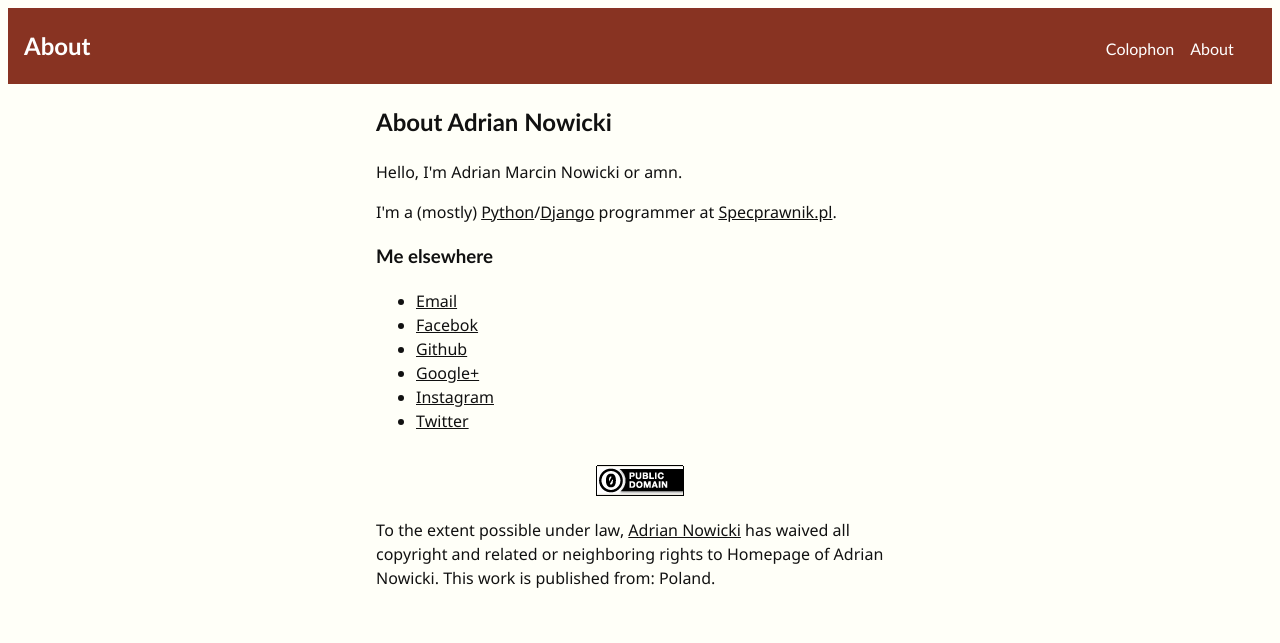
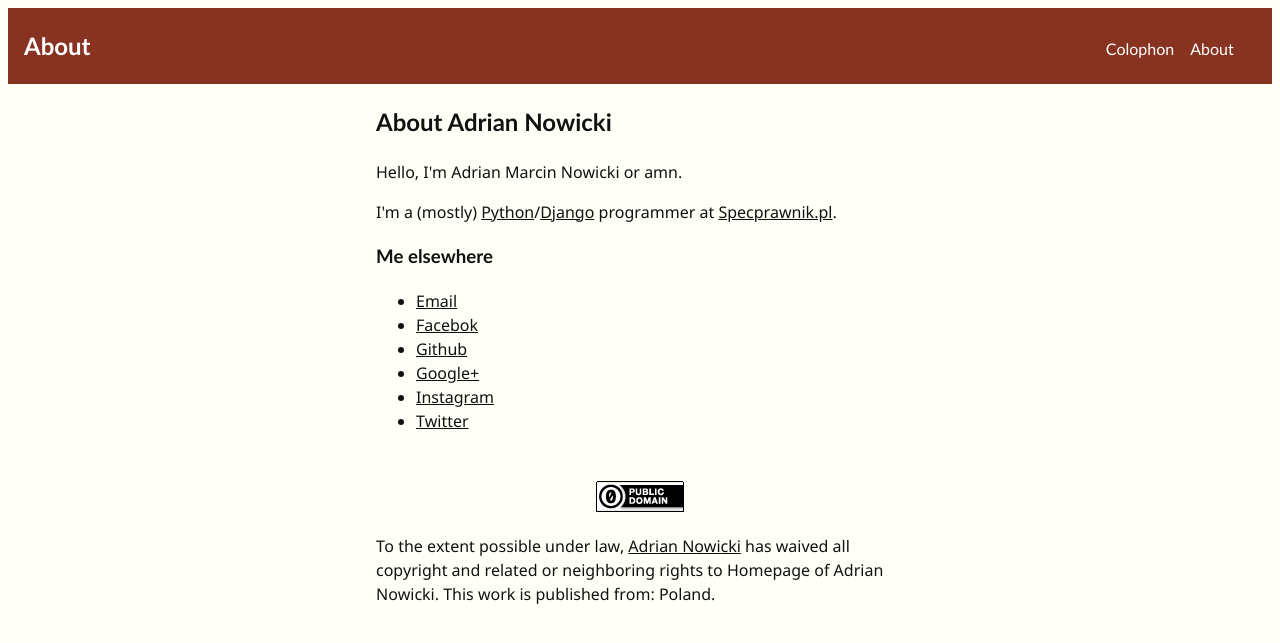
Before and after one commit to adinowicki/adinowicki.github.io, a Jekyll site: the page built from index.html, in a window 1280 px wide. Shown: the top 643 px of the page. Built offline with Jekyll 4.4.1, drawn with Linux system fonts in a browser that asks for light colours; some web fonts are replaced.

Commit message:
Little fixes in CSS

```diff
--- a/css/maja.css
+++ b/css/maja.css
@@ -2,44 +2,44 @@
 	font-family: Lato;
 	font-weight: bold;
 	src: local(Lato),
-	     url(../fonts/Lato-Bold.woff2) format('woff2'),
-	     url(../fonts/Lato-Bold.woff) format('woff');
+	     url(/fonts/Lato-Bold.woff2) format('woff2'),
+	     url(/fonts/Lato-Bold.woff) format('woff');
 }
 
 @font-face {
 	font-family: Lato;
 	font-weight: normal;
 	src: local(Lato),
-	     url(../fonts/Lato-Regular.woff2) format('woff2'),
-	     url(../fonts/Lato-Regular.woff) format('woff');
+	     url(/fonts/Lato-Regular.woff2) format('woff2'),
+	     url(/fonts/Lato-Regular.woff) format('woff');
 }
 
 @font-face {
 	font-family: 'Neo Euler';
 	src: local('Neo Euler'),
-	     url(../fonts/euler.woff2) format('woff2'),
-	     url(../fonts/euler.woff) format('woff');
+	     url(/fonts/euler.woff2) format('woff2'),
+	     url(/fonts/euler.woff) format('woff');
 }
 
 @font-face {
 	font-family: 'Noto Emoji';
 	src: local('Noto Emoji'),
-	     url(../fonts/NotoEmoji-Regular.woff2) format('woff2'),
-	     url(../fonts/NotoEmoji-Regular.woff) format('woff');
+	     url(/fonts/NotoEmoji-Regular.woff2) format('woff2'),
+	     url(/fonts/NotoEmoji-Regular.woff) format('woff');
 }
 
 @font-face {
 	font-family: 'Noto Sans';
 	src: local('Noto Sans'),
-	     url(../fonts/NotoSans-Regular.woff2) format('woff2'),
-	     url(../fonts/NotoSans-Regular.woff) format('woff');
+	     url(/fonts/NotoSans-Regular.woff2) format('woff2'),
+	     url(/fonts/NotoSans-Regular.woff) format('woff');
 }
 
 @font-face {
 	font-family: 'Source Code Pro';
 	src: local('Source Code Pro'),
-	     url(../fonts/SourceCodePro-Regular.woff2) format('woff2'),
-	     url(../fonts/SourceCodePro-Regular.woff) format('woff');
+	     url(/fonts/SourceCodePro-Regular.woff2) format('woff2'),
+	     url(/fonts/SourceCodePro-Regular.woff) format('woff');
 }
 
 html {
@@ -61,7 +61,7 @@
 }
 
 footer {
-	margin-top: 2em;
+	margin-top: 3em;
 }
 
 footer p:first-child {
```
